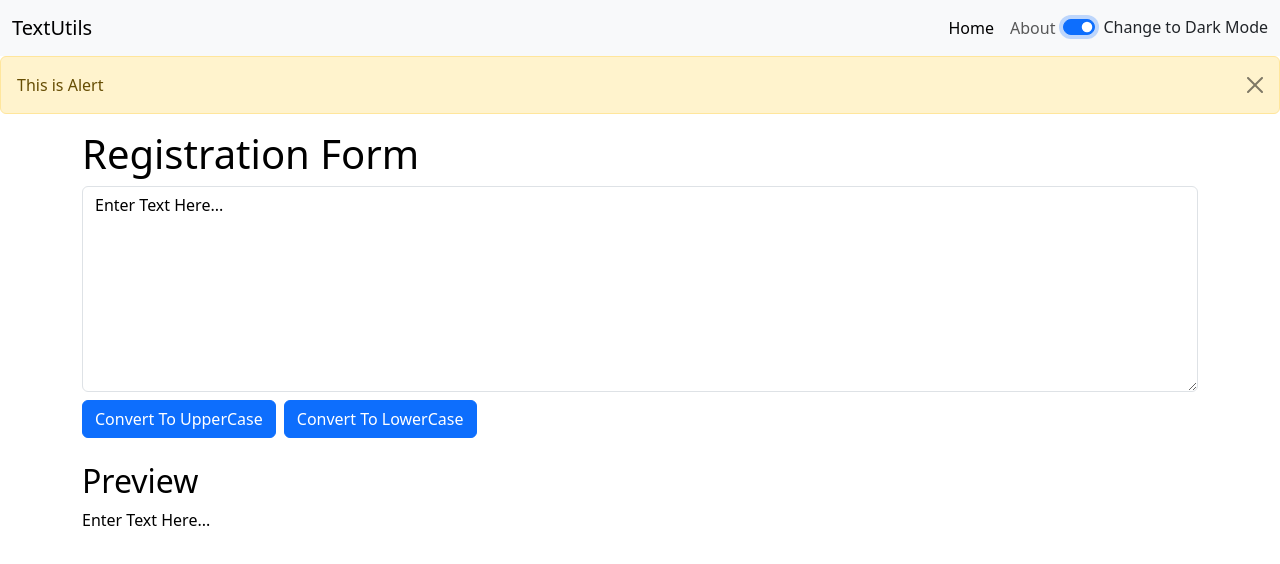
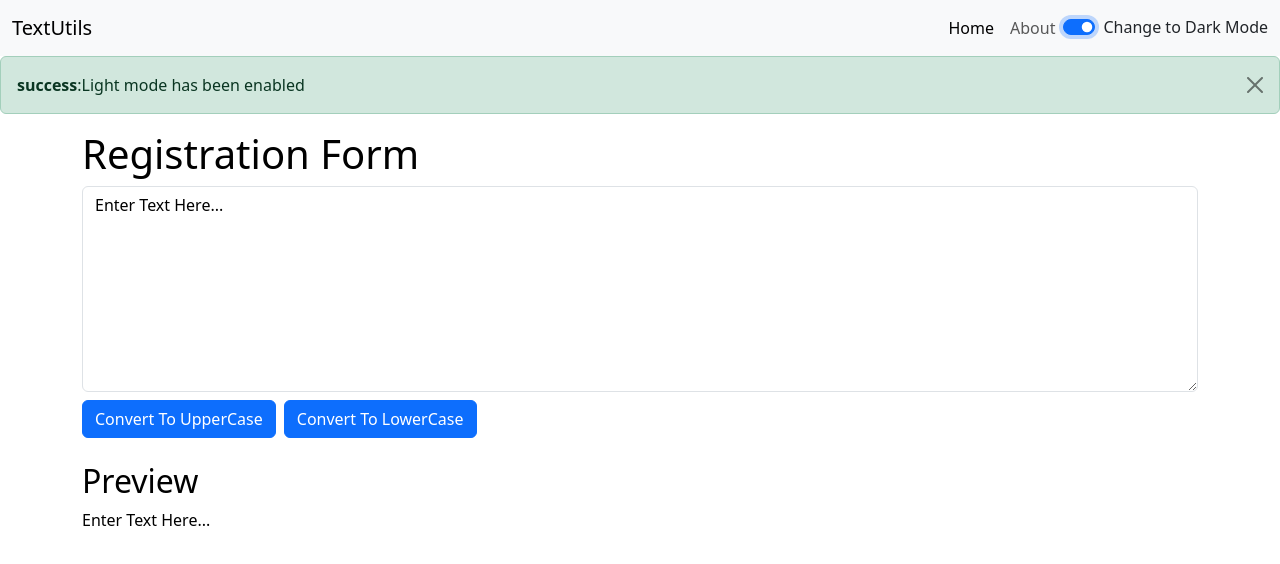
Before and after one commit to ROHITSABI/react-1, a React (Create React App) app: page / in a window 1280 px wide. Both pictures are taken after a click on the switch "Change to Light Mode". Shown: the top 564 px of the page. Built offline with nearby package versions, Linux system fonts and the light colour scheme.

Commit message:
Alert dynamically

```diff
--- a/src/App.js
+++ b/src/App.js
@@ -16,12 +16,22 @@
       setMode(mode);
       setBtn("Change to Dark Mode");
       document.body.style.background = "white";
+      showAlert("Light mode has been enabled", "success");
     } else {
       mode = "dark";
       setMode(mode);
       setBtn("Change to Light Mode");
       document.body.style.background = "grey";
+      showAlert("Dark mode has been enabled", "success");
     }
+  };
+  let [alert, setAlert] = useState(null);
+  let showAlert = (message, type) => {
+    alert = {
+      msg: message,
+      type: type,
+    };
+    setAlert(alert);
   };
 
   return (
@@ -33,7 +43,8 @@
 
       {/* This is for "isRequired" */}
       <Navbar title="TextUtils" mode={mode} toggleMode={toggleMode} btn={btn} />
-      <Alert alert="This is Alert" />
+      {/* <Alert alert="This is alert" /> */}
+      <Alert alert={alert} />
 
       <TextForm heading="Registration Form" mode={mode} />
 
--- a/src/components/Alert.js
+++ b/src/components/Alert.js
@@ -2,12 +2,13 @@
 
 function Alert(props) {
   return (
-    <div>
+    props.alert && (
       <div
-        className="alert alert-warning alert-dismissible fade show"
+        className={`alert alert-${props.alert.type} alert-dismissible fade show`}
         role="alert"
       >
-        {props.alert}
+        {/* <strong>{props.alert}</strong> */}
+        <strong>{props.alert.type}</strong>:{props.alert.msg}
         <button
           type="button"
           className="btn-close"
@@ -15,7 +16,7 @@
           aria-label="Close"
         ></button>
       </div>
-    </div>
+    )
   );
 }
 
```
